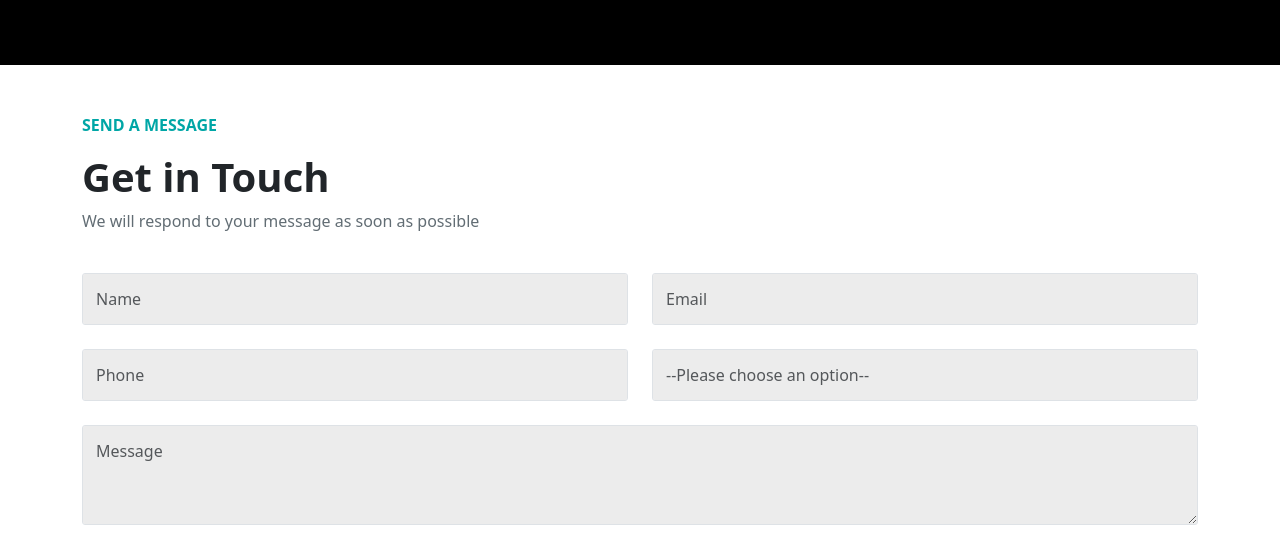
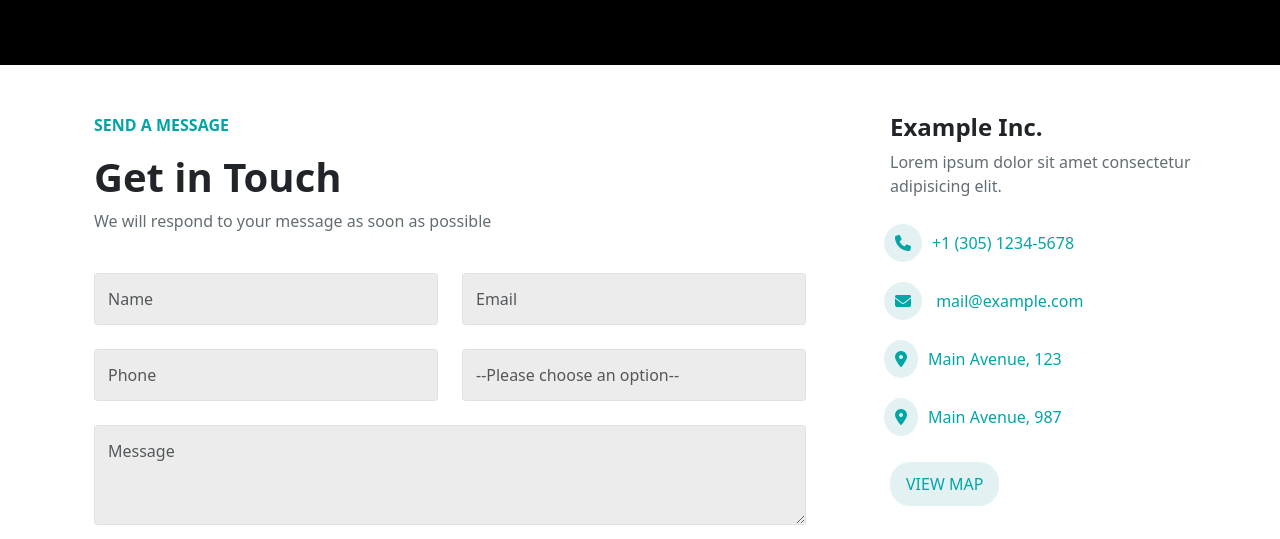
Before and after one commit to matteocenci/proj-html-vuejs, a Vue app: page /contacts in a window 1280 px wide. Shown: the part 1202-1741 px from the top of the page. Built offline with nearby package versions, Linux system fonts and the light colour scheme.

Commit message:
add: AppExample.vue in Contacts

```diff
--- /dev/null
+++ b/src/components/AppExample.vue
@@ -0,0 +1,79 @@
+<script>
+export default {
+    props: {
+        contacts: Object,
+    }
+}
+</script>
+
+<template>
+    <h4 class="fw-bold ms-5">Example Inc.</h4>
+    <p class="ms-5">Lorem ipsum dolor sit amet consectetur adipisicing elit.</p>
+    <ul>
+        <li>
+            <i class="fa-solid fa-phone"></i>
+            <span>{{ contacts.telephoneNumber }}</span>
+        </li>
+
+        <li>
+            <i class="fa-solid fa-envelope"></i>
+            <span>{{ contacts.secondaryMailAdress }}</span>
+        </li>
+
+        <li>
+            <i class="fa-solid fa-location-dot"></i>
+            <span>{{ contacts.secondaryAdress }}</span>
+        </li>
+
+        <li>
+            <i class="fa-solid fa-location-dot"></i>
+            <span>{{ contacts.mainAdress }}</span>
+        </li>
+    </ul>
+    <button class="btn-prymary-color ms-5">VIEW MAP</button>
+</template>
+
+<style scoped lang="scss">
+@use '../style/partials/mixins' as *;
+@use '../style/partials/variables' as *;
+
+p {
+    color: $form-text;
+}
+
+ ul {
+        list-style-type: none;
+
+        li {
+            padding: 10px;
+
+            i {
+                color: $primary-color;
+                padding: 10px;
+                border: 1px solid #E4F1F2;
+                border-radius: 50%;
+                background-color: #E4F1F2;
+                margin-right: 10px;
+
+                &:hover {
+                    background-color: $primary-color;
+                    color: white;
+                }
+            }
+
+            span {
+                color: $primary-color;
+            }
+        }
+ }
+
+ .btn-prymary-color {
+    background-color: #E4F1F2;
+    color: $primary-color;
+
+    &:hover {
+        background-color: $primary-color;
+        color: white
+    }
+ }
+</style>
--- a/src/pages/Contacts.vue
+++ b/src/pages/Contacts.vue
@@ -1,5 +1,6 @@
 <script>
 import AppBusiness from "../components/AppBusiness.vue";
+import AppExample from "../components/AppExample.vue";
 import AppFormVue from "../components/AppForm.vue";
 import AppHero from "../components/AppHero.vue";
 import AppNewsletter from "../components/AppNewsletter.vue";
@@ -10,7 +11,8 @@ export default {
     AppFormVue, AppSubscribe,
     AppBusiness,
     AppHero,
-        AppNewsletter
+    AppNewsletter,
+    AppExample
 },
     data() {
         return {
@@ -45,12 +47,19 @@ export default {
     <!-- business section -->
     <AppBusiness :contacts="store.contacts" :flag="flag" />
     <!-- /business section -->
+    <div class="container">
+        <div class="row">
+            <div class="col-8">
                 <!-- form section -->
                 <AppFormVue />
                 <!-- /form section -->
-    <!-- footer -->
+            </div>
 
-    <!-- /footer -->
+            <div class="col">
+                <AppExample :contacts="store.contacts"/>
+            </div>
+        </div>
+    </div>
 </template>
 
 <style scoped lang="scss">
```
Lines whose indentation alone changed are shown as unchanged.
